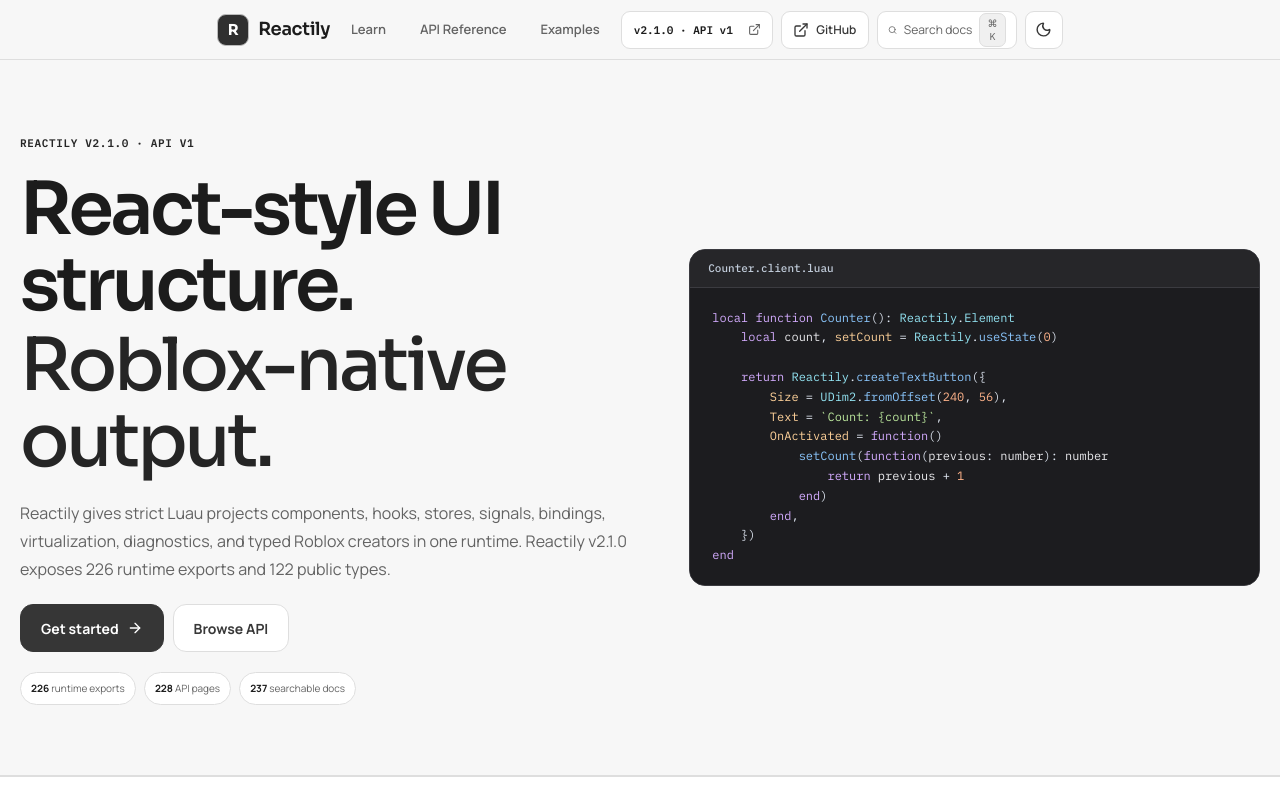
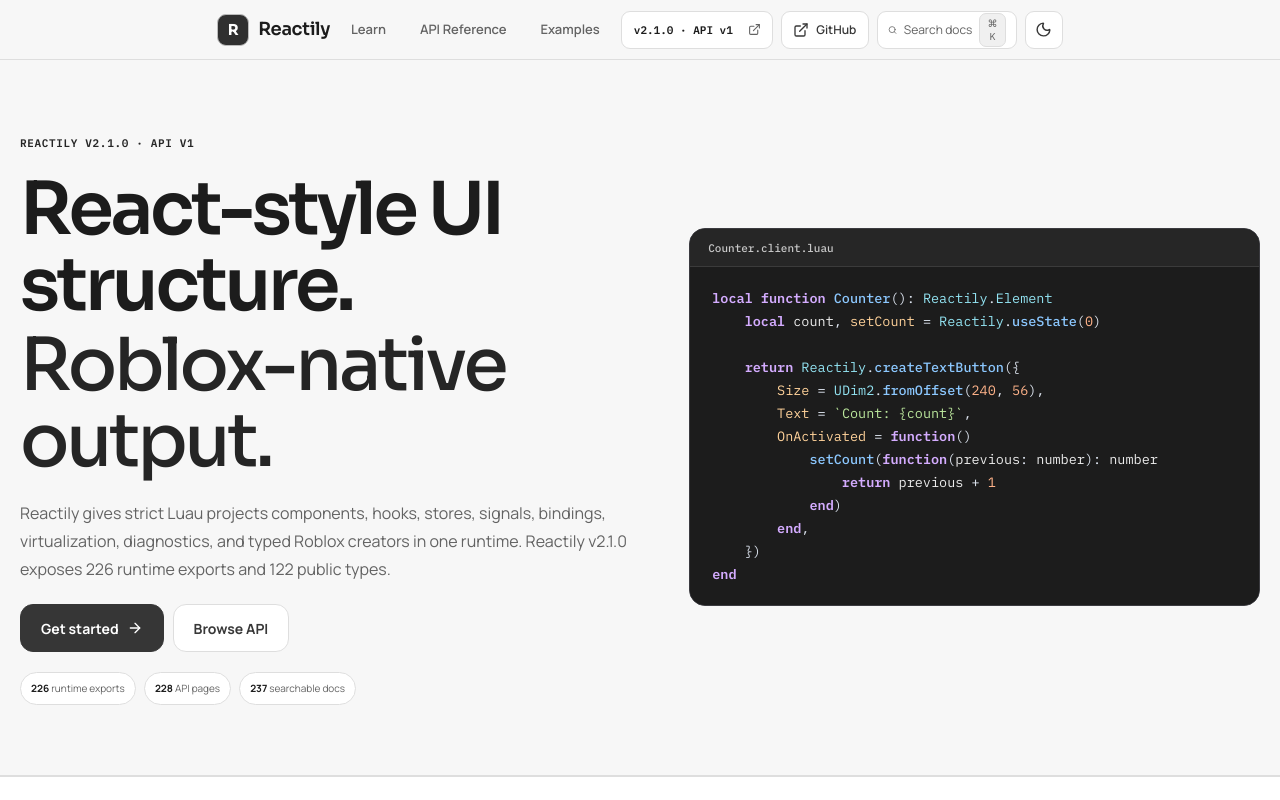
Before and after one commit to lily-studios/Reactily, a React (Vite) app in the folder reactily-website/: page / in a window 1280 px wide. Shown: the top 800 px of the page. Built offline with nearby package versions, Linux system fonts and the light colour scheme.

Commit message:
style(docs): remove all blue-tinted terminal colors and enlarge homepage snippet

```diff
--- a/reactily-website/src/neutral-theme.css
+++ b/reactily-website/src/neutral-theme.css
@@ -93,18 +93,112 @@ body { font-size: 15px; line-height: 1.65; }
 :root .brandMark { color: #151515; background: #dedede; }
 :root[data-theme="light"] .brandMark { color: #ffffff; background: #303030; }
 ::selection { background: #777777; color: #ffffff; }
-/* Neutralize legacy colored syntax UI only; keep colored tokenization readable. */
-:root .terminalCard, :root .markdownBody .codeBlock {
-  --code-bg: #1c1c1f;
-  --code-header: #262629;
-  --code-border: #3b3b40;
-  --code-text: #ebebee;
+/* Shared, strictly neutral terminal palette for every theme and code block. */
+:root,
+:root[data-theme="light"],
+:root[data-theme="dark"] {
+  --code-bg: #1c1c1c;
+  --code-header: #262626;
+  --code-border: #3b3b3b;
+  --code-text: #ededed;
 }
-:root .markdownBody blockquote { background: var(--bg-soft); border-left-color: var(--border-strong); }
-:root .codeChrome i:first-child, :root .codeDots i:first-child,
-:root .codeDots i:nth-child(2), :root .codeDots i:nth-child(3),
-:root .terminalDots i:first-child, :root .terminalDots i:nth-child(2),
-:root .terminalDots i:nth-child(3) { background: #747474; }
+
+:root .terminalCard,
+:root[data-theme="light"] .terminalCard,
+:root .markdownBody .codeBlock,
+:root[data-theme="light"] .markdownBody .codeBlock,
+:root .heroCodeCard,
+:root[data-theme="light"] .heroCodeCard {
+  background: var(--code-bg);
+  color: var(--code-text);
+  border: 1px solid var(--code-border);
+  border-radius: 16px;
+  box-shadow: none;
+  overflow: hidden;
+}
+
+:root .terminalCard .terminalTopbar,
+:root[data-theme="light"] .terminalCard .terminalTopbar,
+:root .markdownBody .codeBlock .codeChrome,
+:root[data-theme="light"] .markdownBody .codeBlock .codeChrome,
+:root .heroCodeCard .codeCardHeader,
+:root .heroCodeCard .codeCardFooter {
+  background: var(--code-header);
+  color: #c9c9c9;
+  border-color: var(--code-border);
+}
+
+:root .terminalCard .terminalCode,
+:root[data-theme="light"] .terminalCard .terminalCode,
+:root .terminalCard .terminalCode code,
+:root[data-theme="light"] .terminalCard .terminalCode code,
+:root .markdownBody .codeBlock pre,
+:root[data-theme="light"] .markdownBody .codeBlock pre,
+:root .markdownBody .codeBlock pre code,
+:root[data-theme="light"] .markdownBody .codeBlock pre code,
+:root .heroCodeCard pre,
+:root[data-theme="light"] .heroCodeCard pre {
+  background: var(--code-bg);
+  color: var(--code-text);
+  border: 0;
+  box-shadow: none;
+}
+
+:root .markdownBody .codeBlock pre code,
+:root[data-theme="light"] .markdownBody .codeBlock pre code {
+  padding: 0;
+  font-family: var(--font-code);
+  font-size: 12px;
+  line-height: 1.65;
+}
+
+/* Syntax highlighting is gray too: no hidden blue, teal, or purple tones. */
+:root .terminalCard .syntax-keyword,
+:root .markdownBody .codeBlock .syntax-keyword { color: #f2f2f2; font-weight: 600; }
+:root .terminalCard .syntax-type,
+:root .markdownBody .codeBlock .syntax-type { color: #d4d4d4; }
+:root .terminalCard .syntax-function,
+:root .markdownBody .codeBlock .syntax-function { color: #ffffff; font-weight: 500; }
+:root .terminalCard .syntax-property,
+:root .markdownBody .codeBlock .syntax-property { color: #c7c7c7; }
+:root .terminalCard .syntax-string,
+:root .markdownBody .codeBlock .syntax-string { color: #bcbcbc; }
+:root .terminalCard .syntax-number,
+:root .markdownBody .codeBlock .syntax-number { color: #e0e0e0; }
+:root .terminalCard .syntax-comment,
+:root .markdownBody .codeBlock .syntax-comment { color: #969696; }
+:root .terminalCard .syntax-constant,
+:root .markdownBody .codeBlock .syntax-constant { color: #e6e6e6; }
+:root .terminalCard .syntax-punctuation,
+:root .markdownBody .codeBlock .syntax-punctuation { color: #bbbbbb; }
+
+:root .markdownBody .codeBlock .codeChrome button {
+  color: #e6e6e6;
+  background: #333333;
+  border-color: #505050;
+}
+:root .markdownBody .codeBlock .codeChrome button:hover { background: #444444; }
+:root .codeChrome i,
+:root .codeDots i,
+:root .terminalDots i { background: #777777; }
+
+/* The home snippet gets a modest bump without enlarging reference snippets. */
+:root .heroSection .terminalCode,
+:root[data-theme="light"] .heroSection .terminalCode {
+  font-family: var(--font-code);
+  font-size: 13.5px;
+  line-height: 1.7;
+  overflow-x: auto;
+}
+
+@media (max-width: 720px) {
+  :root .heroSection .terminalCode,
+  :root[data-theme="light"] .heroSection .terminalCode {
+    font-size: 12px;
+    line-height: 1.65;
+  }
+}
+
 /* Focus and active navigation rely on strong neutral contrast. */
 :where(a,button,input,select,textarea):focus-visible {
   outline: 2px solid var(--accent-strong);
```
